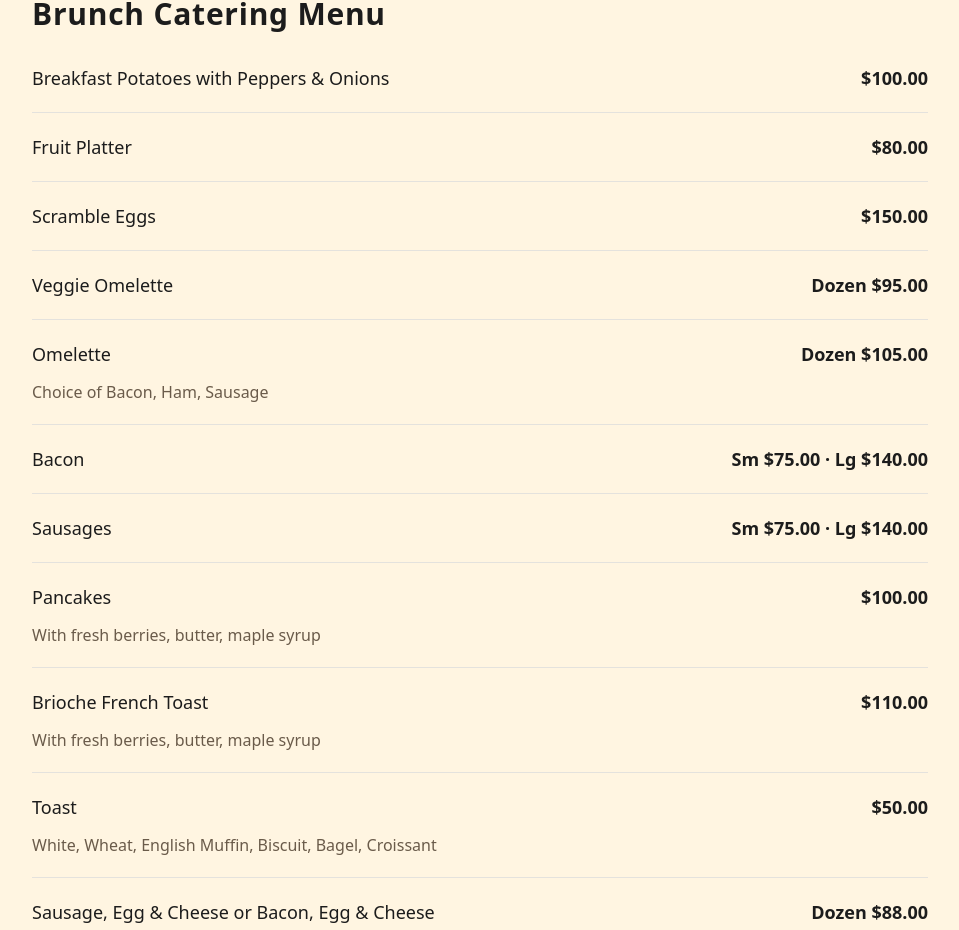
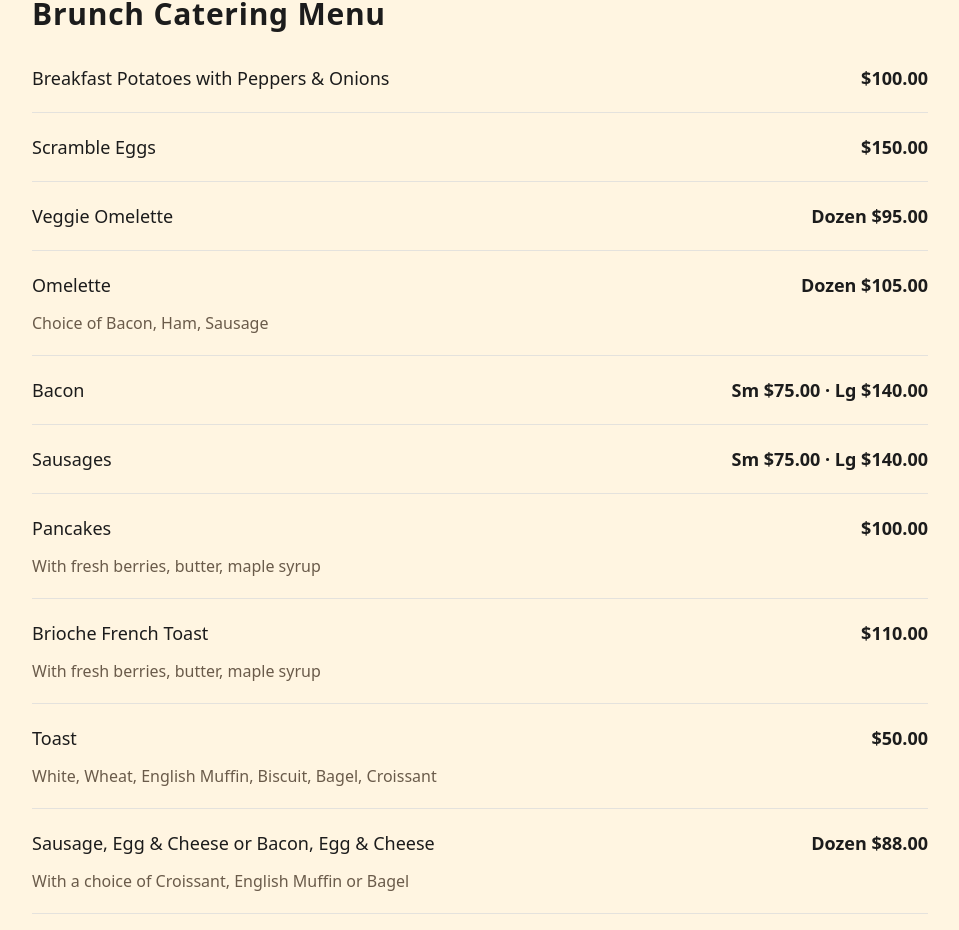
Before and after one commit to AntonioKOD/flo-s, a Next.js app: page /catering in a window 1280 px wide. Shown: the part 2747-3677 px from the top of the page, without its empty margins (160-1119 px from the left). Built offline with nearby package versions, Linux system fonts and the light colour scheme.

Commit message:
new changes

```diff
--- a/app/catering/page.tsx
+++ b/app/catering/page.tsx
@@ -130,10 +130,6 @@ const cateringSections: MenuSection[] = [
       {
         name: "Breakfast Potatoes with Peppers & Onions",
         prices: [{ amount: 100 }],
-      },
-      {
-        name: "Fruit Platter",
-        prices: [{ amount: 80 }],
       },
       {
         name: "Scramble Eggs",
```
